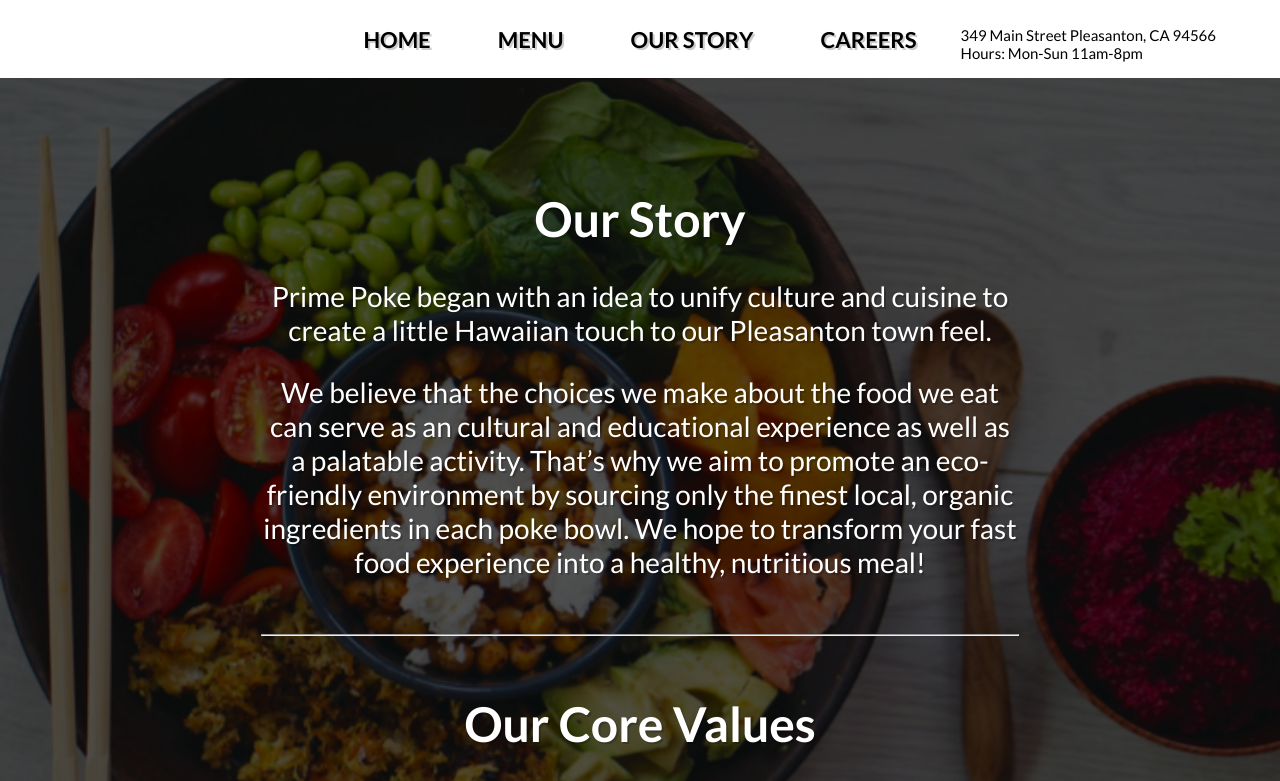
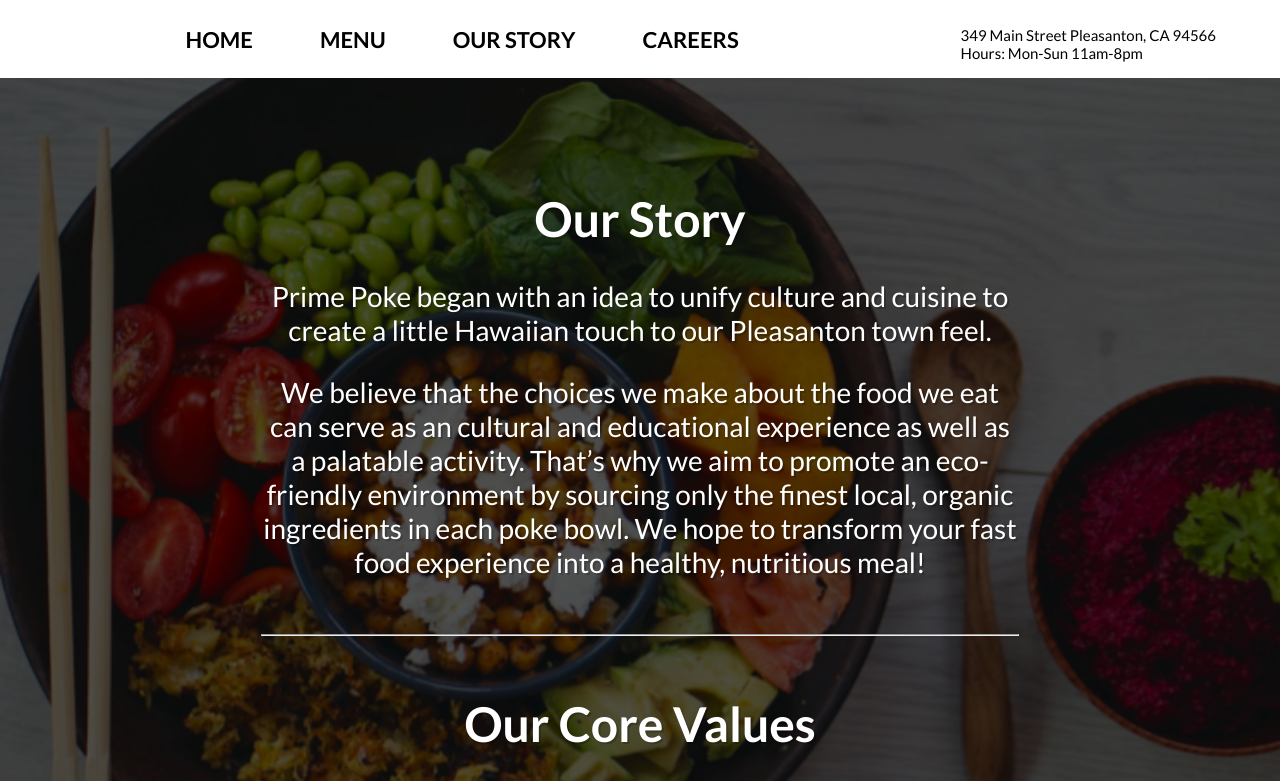
Before and after one commit to EthanBestfood/primepoke, a plain HTML site: page about.html in a window 1280 px wide. Shown: the top 781 px of the page. Drawn offline with Linux system fonts and the light colour scheme.

```diff
--- a/about.html
+++ b/about.html
@@ -23,12 +23,10 @@
 	<body>
 			<header>
 					<div class="menu">
-						<center>
 							<a href="index.html" class="menuLink">HOME</a>
 							<a href="menu.html" class="menuLink">MENU</a>
 							<a href="about.html" class="menuLink">OUR STORY</a>
 							<a href="careers.html" class="menuLink">CAREERS</a>
-						</center>
 						<p class="address">
 							349 Main Street Pleasanton, CA 94566 <br/>
 							Hours: Mon-Sun 11am-8pm
--- a/index.css
+++ b/index.css
@@ -201,6 +201,7 @@
 		top: 0;
 		left: 0;
 		padding-top: 2%;
+		padding-left: 12%;
 		padding-bottom: 2%;
 		width: 100%;
 		z-index: 999;
@@ -214,7 +215,6 @@
 		font-size: 22px;
 		margin-left: 2.5%;
 		margin-right: 2.5%;
-		text-shadow: 2px 2px 0px rgba(0,0,0,0.2);
 		z-index: 999;
 	}
 
```
Also changed, not shown: careers.html (+0 -2 lines), index.html (+0 -2 lines), menu.html (+0 -2 lines).
